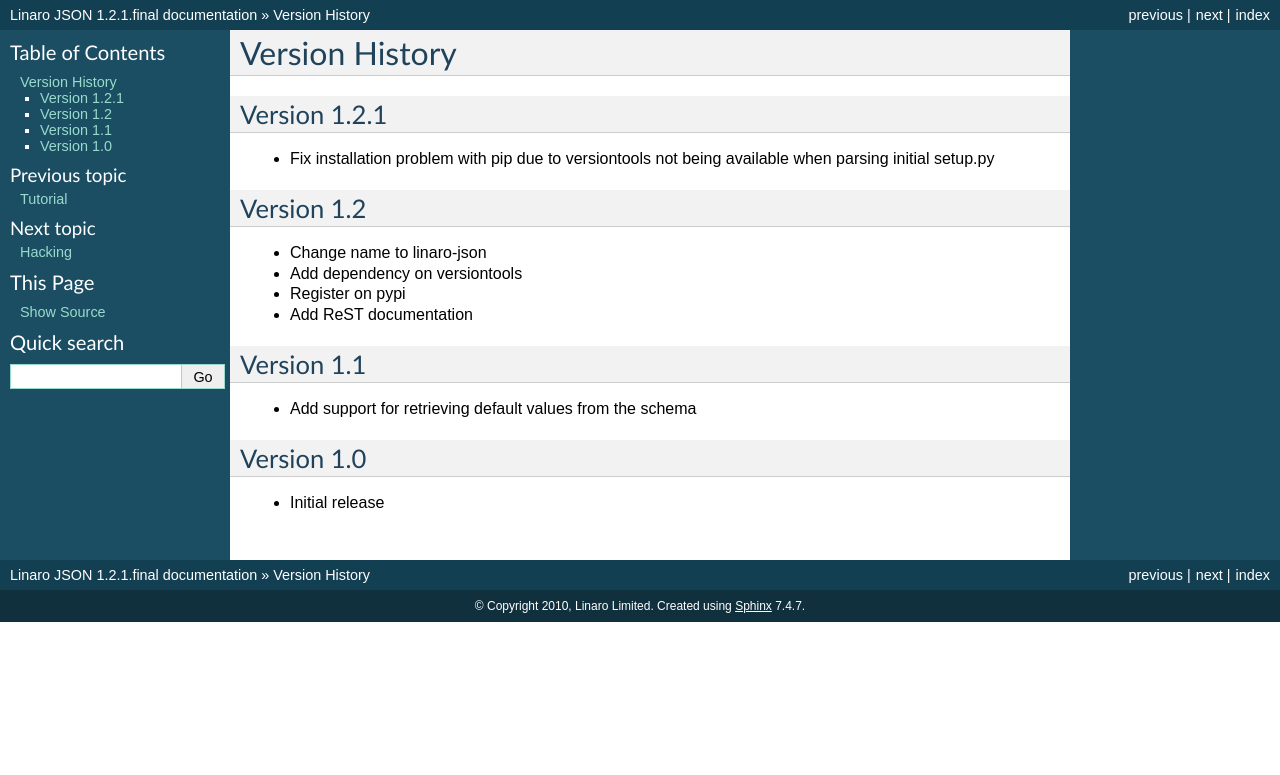
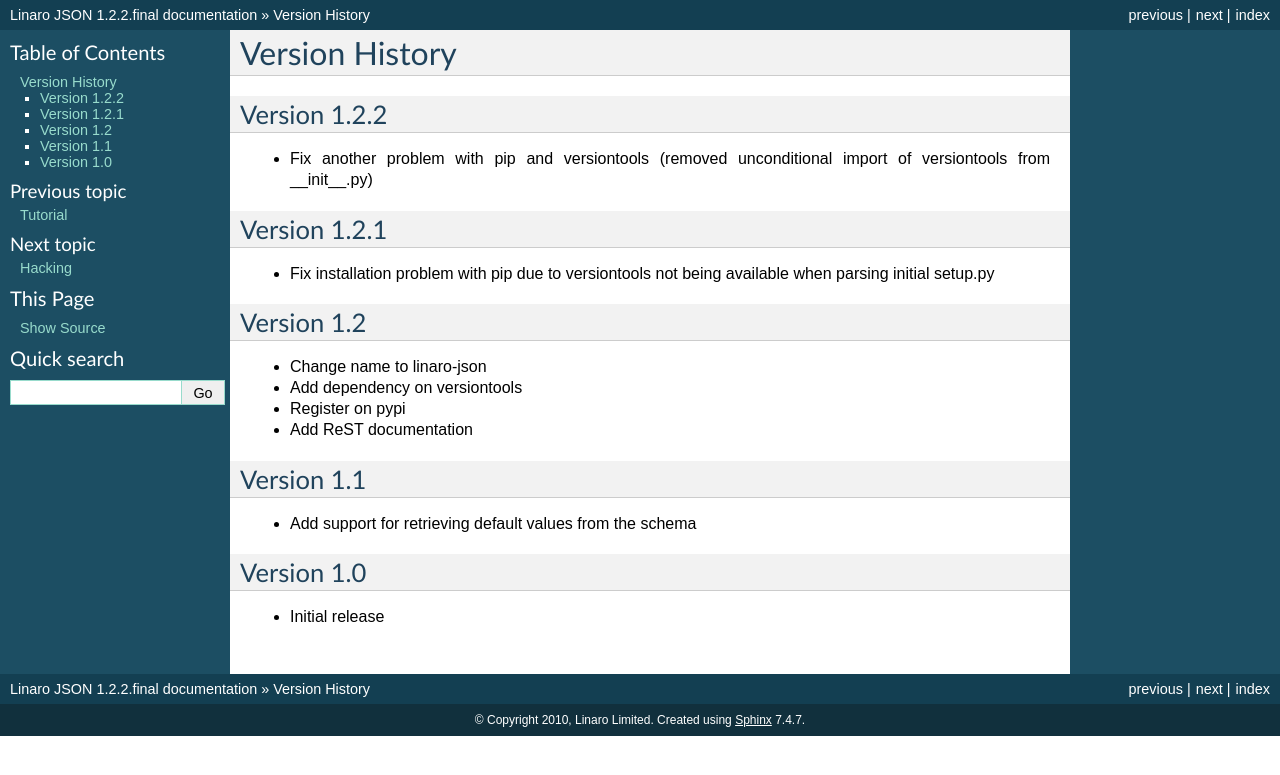
Before and after one commit to zyga/json-schema-validator, a Sphinx documentation site: the page built from doc/changes.rst, in a window 1280 px wide. Shown: the top 775 px of the page. Built offline with Sphinx 7.4.7, drawn with Linux system fonts in a browser that asks for light colours; the version number is read from the project's files by our own code.

Commit message:
Remove unconditional versiontools import, release 1.2.2

```diff
--- a/doc/changes.rst
+++ b/doc/changes.rst
@@ -1,6 +1,11 @@
 Version History
 ***************
 
+Version 1.2.2
+=============
+
+* Fix another problem with pip and versiontools (removed unconditional import
+  of versiontools from __init__.py)
 
 Version 1.2.1
 =============
--- a/linaro_json/__init__.py
+++ b/linaro_json/__init__.py
@@ -20,8 +20,6 @@
 Universal JSON utilities developed by Linaro
 """
 
-from versiontools import Version
-
 from linaro_json.impl import json
 from linaro_json.decoder import PluggableJSONDecoder
 from linaro_json.encoder import PluggableJSONEncoder
@@ -43,7 +41,7 @@ from linaro_json.schema import (
 )
 
 
-__version__ = "1.2.1.final"
+__version__ = "1.2.2.final"
 try:
     import versiontools
     __version__ = versiontools.Version(*__version__.split("."))
```
